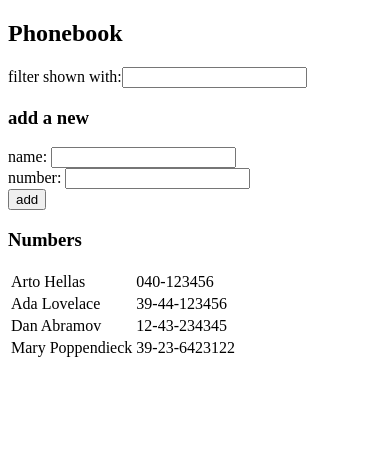
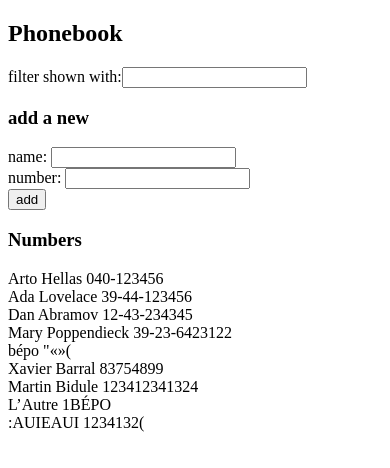
Before and after one commit to gzavvo/fullstackopen, a React (Create React App) app in the folder part2/phonebook/: page / in a window 390 px wide. Shown: the top 468 px of the page. Built offline with nearby package versions, Linux system fonts and the light colour scheme; data requests are answered from the project's data file; the HTML template or start-up script is replaced by a standard one.

Commit message:
2.16: Phonebook step8

```diff
--- a/part2/phonebook/db.json
+++ b/part2/phonebook/db.json
@@ -19,6 +19,31 @@
       "name": "Mary Poppendieck",
       "number": "39-23-6423122",
       "id": 4
+    },
+    {
+      "name": "bépo",
+      "number": "\"«»(",
+      "id": 5
+    },
+    {
+      "name": "Xavier Barral",
+      "number": "83754899",
+      "id": 6
+    },
+    {
+      "name": "Martin Bidule",
+      "number": "123412341324",
+      "id": 7
+    },
+    {
+      "name": "L’Autre",
+      "number": "1BÉPO",
+      "id": 8
+    },
+    {
+      "name": ":AUIEAUI",
+      "number": "1234132(",
+      "id": 9
     }
   ]
 }
--- a/part2/phonebook/src/App.js
+++ b/part2/phonebook/src/App.js
@@ -1,8 +1,8 @@
 import React, { useState, useEffect } from 'react'
-import axios from 'axios'
 import Filter from './components/Filter'
 import PersonForm from './components/PersonForm'
 import Persons from './components/Persons'
+import personService from './services/persons'
 
 function App() {
   const [persons, setPersons] = useState([])
@@ -11,10 +11,10 @@
   const [newFilter, setNewFilter] = useState('')
 
   useEffect(() => {
-    axios
-      .get('http://localhost:3001/persons')
-      .then(response => {
-        setPersons(response.data)
+    personService
+      .getAll()
+      .then(initialPersons => {
+        setPersons(initialPersons)
       })
   }, [])
 
@@ -30,9 +30,13 @@
       name: newName,
       number: newNumber,
     }
-    setPersons(persons.concat(personObject))
-    setNewName('')
-    setNewNumber('')
+    personService
+      .create(personObject)
+      .then(returnedPerson => {
+        setPersons(persons.concat(personObject))
+        setNewName('')
+        setNewNumber('')
+      })
   }
 
   const handleNameChange = (event) => {
@@ -71,4 +75,4 @@
   );
 }
 
-export default App;
+export default App
--- a/part2/phonebook/src/components/Person.js
+++ b/part2/phonebook/src/components/Person.js
@@ -1,9 +1,8 @@
 const Person = ({ person }) => {
   return (
-    <tr key={person.name}>
-      <td>{person.name}</td>
-      <td>{person.number}</td>
-    </tr>
+    <div key={person.name}>
+      {person.name} {person.number}
+    </div>
   )
 }
 
--- a/part2/phonebook/src/components/Persons.js
+++ b/part2/phonebook/src/components/Persons.js
@@ -2,15 +2,13 @@
 
 const Persons = ({ persons, newFilter }) => {
   return (
-    <table>
-      <tbody>
-        {
-          persons
-            .filter(person => person.name.toLowerCase().includes(newFilter.toLowerCase()))
-            .map(person => <Person key={person.id} person={person} />)
-        }
-      </tbody>
-    </table>
+    <div>
+      {
+        persons
+          .filter(person => person.name.toLowerCase().includes(newFilter.toLowerCase()))
+          .map(person => <Person key={person.name} person={person} />)
+      }
+    </div>
   )
 }
 
--- /dev/null
+++ b/part2/phonebook/src/services/persons.js
@@ -0,0 +1,14 @@
+import axios from 'axios'
+const baseUrl = 'http://localhost:3001/persons'
+
+const getAll = () => {
+  const request = axios.get(baseUrl)
+  return request.then(response => response.data)
+}
+
+const create = newObject => {
+  const request = axios.post(baseUrl, newObject)
+  return request.then(response => response.data)
+}
+
+export default { getAll, create }
```
Also changed, not shown: 1 other file (tests, documents, lock files or other folders).
